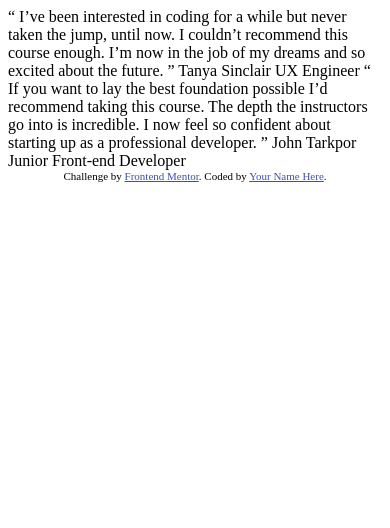
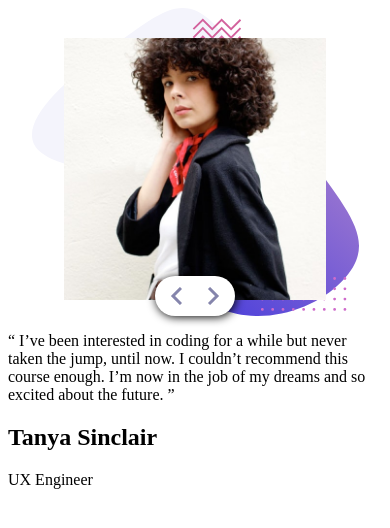
Before and after one commit to Davichobits/Challenge-32-coding-bootcamp-testimonials-slider, a plain HTML site: page index.html in a window 390 px wide. Drawn offline with Linux system fonts and the light colour scheme.

Commit message:
mobile draft for first card

```diff
--- a/index.html
+++ b/index.html
@@ -2,13 +2,10 @@
 <html lang="en">
 <head>
   <meta charset="UTF-8">
-  <meta name="viewport" content="width=device-width, initial-scale=1.0"> <!-- displays site properly based on user's device -->
-
+  <meta name="viewport" content="width=device-width, initial-scale=1.0">
   <link rel="icon" type="image/png" sizes="32x32" href="./images/favicon-32x32.png">
-
   <title>Frontend Mentor | Coding Bootcamp Testimonials Slider</title>
-
-  <!-- Feel free to remove these styles or customise in your own stylesheet 👍 -->
+  <link rel="stylesheet" href="./styles.css">
   <style>
     .attribution { font-size: 11px; text-align: center; }
     .attribution a { color: hsl(228, 45%, 44%); }
@@ -16,23 +13,32 @@
 </head>
 <body>
 
-  “ I’ve been interested in coding for a while but never taken the jump, until now.
-  I couldn’t recommend this course enough. I’m now in the job of my dreams and so
-  excited about the future. ”
+  <article>
+    <div class="image-container">
+      <img class="image" src="./images/image-tanya.jpg" alt="">
+      <div class="arrow-container">
+        <img src="./images/icon-prev.svg" alt="">
+        <img src="./images/icon-next.svg" alt="">
+      </div>
+    </div>
+    <p>“ I’ve been interested in coding for a while but never taken the jump, until now.
+      I couldn’t recommend this course enough. I’m now in the job of my dreams and so
+      excited about the future. ”</p>
+    <h2>Tanya Sinclair</h2>
+    <p>UX Engineer</p>
+  </article>
 
-  Tanya Sinclair
-  UX Engineer
 
-  “ If you want to lay the best foundation possible I’d recommend taking this course.
+  <!-- “ If you want to lay the best foundation possible I’d recommend taking this course.
   The depth the instructors go into is incredible. I now feel so confident about
   starting up as a professional developer. ”
 
   John Tarkpor
-  Junior Front-end Developer
+  Junior Front-end Developer -->
 
-  <div class="attribution">
+  <!-- <div class="attribution">
     Challenge by <a href="https://www.frontendmentor.io?ref=challenge" target="_blank">Frontend Mentor</a>.
     Coded by <a href="#">Your Name Here</a>.
-  </div>
+  </div> -->
 </body>
 </html>
--- /dev/null
+++ b/styles.css
@@ -0,0 +1,35 @@
+*{
+  border: 0;
+  padding: 0;
+  box-sizing: border-box;
+}
+
+.image-container{
+  width: 327px;
+  height: 308px;
+  background-image: url(./images/pattern-bg.svg);
+  background-size: contain;
+  text-align: center;
+  padding-top: 30px;
+  margin: auto;
+  position: relative;
+}
+.image{
+  width: 80%;
+}
+.arrow-container{
+  position: absolute;
+  bottom: 0;
+  left: 0;
+  right: 0;
+  margin: auto;
+  width: 80px;
+  height: 40px;
+  background-color: white;
+  box-shadow: 1px 1px 10px;
+  border-radius: 60px;
+  display: flex;
+  align-items: center;
+  justify-content: space-between;
+  padding: 0 15px;
+}
```
